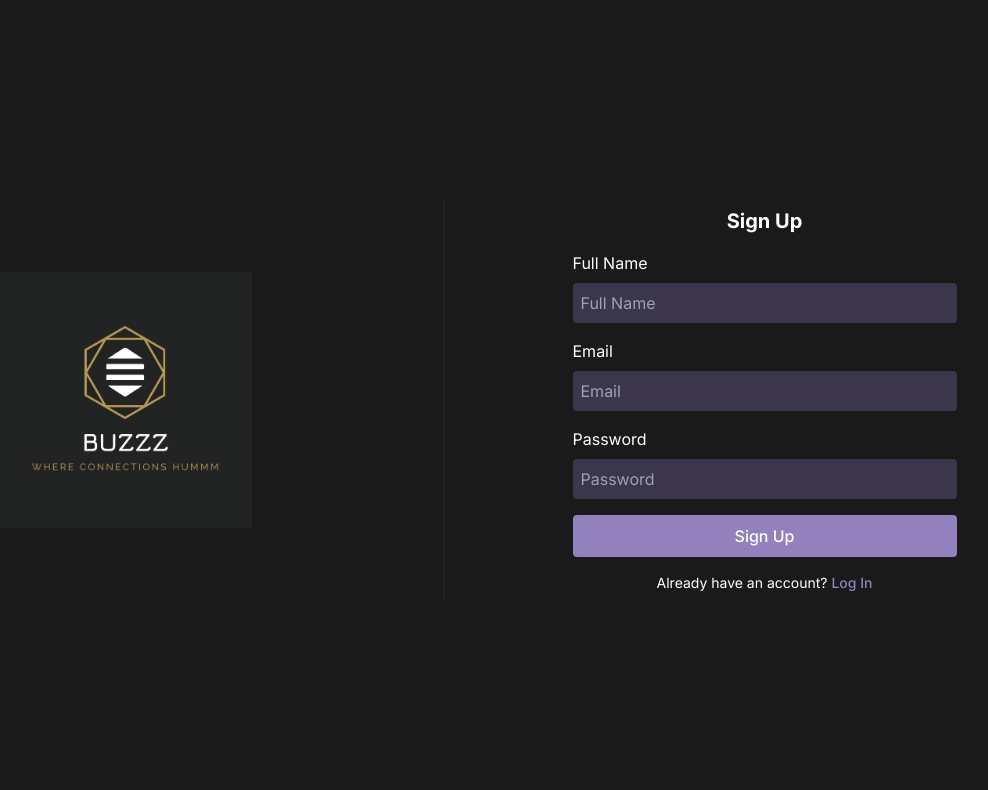
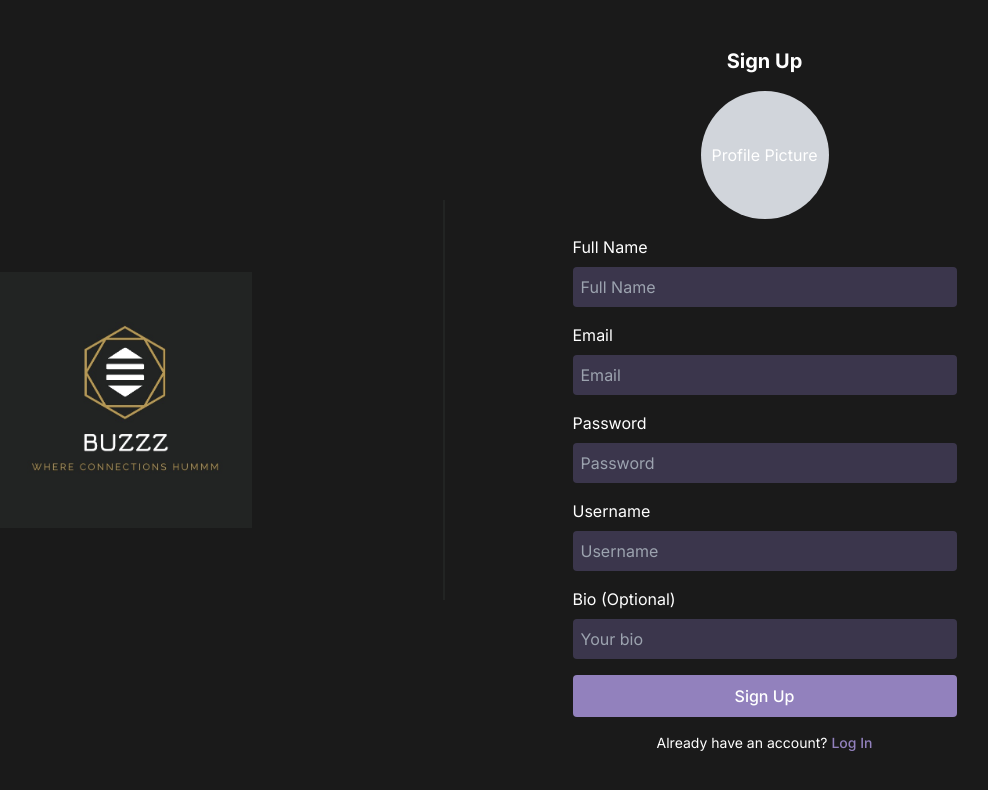
Before and after one commit to Hartz-byte/buzzz-app, a React (Vite) app: page /signup in a window 1280 px wide. Shown: the top 790 px of the page, without its empty margins (196-1184 px from the left). Built offline with nearby package versions, Linux system fonts and the light colour scheme; a web font is replaced by a local one.

Commit message:
signup updated

```diff
--- a/src/Apollo/ApolloClientSetup.tsx
+++ b/src/Apollo/ApolloClientSetup.tsx
@@ -13,8 +13,8 @@ interface ApolloClientSetupProps {
 }
 
 const httpLink = createHttpLink({
-  // uri: "https://buzzz-server.vercel.app/graphql",
-  uri: "http://localhost:3000/graphql",
+  uri: "https://buzzz-backend-gamma.vercel.app/graphql",
+  // uri: "http://localhost:3000/graphql",
   credentials: "include",
 });
 
--- a/src/graphql/graphql.ts
+++ b/src/graphql/graphql.ts
@@ -2,8 +2,22 @@ import { gql } from "@apollo/client";
 
 // GraphQL mutation for sign-up
 export const SIGNUP_MUTATION = gql`
-  mutation Signup($name: String!, $email: String!, $password: String!) {
-    signup(name: $name, email: $email, password: $password) {
+  mutation Signup(
+    $name: String!
+    $email: String!
+    $password: String!
+    $username: String!
+    $profilePicture: String
+    $quote: String
+  ) {
+    signup(
+      name: $name
+      email: $email
+      password: $password
+      username: $username
+      profilePicture: $profilePicture
+      quote: $quote
+    ) {
       token
       message
     }
--- a/src/pages/Signup.tsx
+++ b/src/pages/Signup.tsx
@@ -1,6 +1,7 @@
 import React, { useState } from "react";
 import { useNavigate } from "react-router-dom";
 import { useMutation } from "@apollo/client";
+import axios from "axios";
 
 import Logo from "../assets/logo/Buzzz-Logo.jpg";
 import { SIGNUP_MUTATION } from "../graphql/graphql";
@@ -11,38 +12,81 @@ const Signup: React.FC = () => {
   const [name, setName] = useState("");
   const [email, setEmail] = useState("");
   const [password, setPassword] = useState("");
+  const [username, setUsername] = useState("");
+  const [bio, setBio] = useState("");
+  const [profilePicture, setProfilePicture] = useState<File | null>(null);
   const [error, setError] = useState("");
   const [loading, setLoading] = useState(false);
-
+  const [usernameError, setUsernameError] = useState("");
   const [signupMutation] = useMutation(SIGNUP_MUTATION);
 
-  // function to handle sign-up
+  // Cloudinary image upload function
+  const uploadImageToCloudinary = async (file: File) => {
+    const formData = new FormData();
+    formData.append("file", file);
+    formData.append("upload_preset", "my_cloudinary_preset");
+
+    try {
+      const response = await axios.post(
+        `https://api.cloudinary.com/v1_1/dsxdbnx7u/image/upload`,
+        formData
+      );
+      return response.data.secure_url;
+    } catch (error) {
+      console.error("Error uploading image to Cloudinary", error);
+      return "";
+    }
+  };
+
+  // Function to handle sign-up
   const handleSignup = async (e: React.FormEvent) => {
     e.preventDefault();
 
+    // Check if the username is unique (simulating with a mock API call)
+    setUsernameError("");
     setLoading(true);
     setError("");
 
     try {
+      const isUsernameUnique = await checkUsernameUniqueness(username);
+      if (!isUsernameUnique) {
+        setUsernameError("Username is already taken. Please choose another.");
+        setLoading(false);
+        return;
+      }
+
+      let profilePictureUrl = "";
+      if (profilePicture) {
+        profilePictureUrl = await uploadImageToCloudinary(profilePicture);
+      }
+
       const { data } = await signupMutation({
         variables: {
           name,
           email,
           password,
+          username,
+          profilePicture: profilePictureUrl,
+          bio,
         },
       });
 
       if (data.signup.token) {
         localStorage.setItem("authToken", data.signup.token);
         navigate("/login");
-
-        console.log("User signed up and profile created.");
       }
     } catch (err) {
       setError("Sign up failed. Please try again.");
     } finally {
       setLoading(false);
     }
+  };
+
+  // Mock function to simulate username uniqueness check
+  const checkUsernameUniqueness = async (username: string) => {
+    // Replace with an actual backend call to check username uniqueness
+    const takenUsernames = ["takenUsername1", "takenUsername2"];
+    return !takenUsernames.includes(username);
   };
 
   return (
@@ -70,6 +114,33 @@ const Signup: React.FC = () => {
           </h2>
 
           {error && <p className="text-red-500 mb-4 text-center">{error}</p>}
+          {usernameError && (
+            <p className="text-red-500 mb-4 text-center">{usernameError}</p>
+          )}
+
+          {/* Profile Picture Upload */}
+          <div className="flex flex-col items-center">
+            <div
+              className="w-32 h-32 rounded-full bg-gray-300 flex items-center justify-center cursor-pointer overflow-hidden"
+              onClick={() => document.getElementById("profilePicture")?.click()}
+            >
+              {profilePicture ? (
+                <img
+                  src={URL.createObjectURL(profilePicture)}
+                  alt="Profile"
+                  className="w-full h-full object-cover"
+                />
+              ) : (
+                <span className="text-white">Profile Picture</span>
+              )}
+            </div>
+            <input
+              type="file"
+              id="profilePicture"
+              className="hidden"
+              onChange={(e) => setProfilePicture(e.target.files?.[0] || null)}
+            />
+          </div>
 
           {/* Name Input */}
           <div className="flex flex-col">
@@ -119,6 +190,37 @@ const Signup: React.FC = () => {
             />
           </div>
 
+          {/* Username Input */}
+          <div className="flex flex-col">
+            <label htmlFor="username" className="text-white mb-2">
+              Username
+            </label>
+            <input
+              type="text"
+              id="username"
+              placeholder="Username"
+              className="block w-full p-2 rounded bg-[#3B364C] text-white"
+              value={username}
+              onChange={(e) => setUsername(e.target.value)}
+              required
+            />
+          </div>
+
+          {/* Bio Input */}
+          <div className="flex flex-col">
+            <label htmlFor="bio" className="text-white mb-2">
+              Bio (Optional)
+            </label>
+            <input
+              type="text"
+              id="bio"
+              placeholder="Your bio"
+              className="block w-full p-2 rounded bg-[#3B364C] text-white"
+              value={bio}
+              onChange={(e) => setBio(e.target.value)}
+            />
+          </div>
+
           {/* Signup Button */}
           <button
             type="submit"
```
